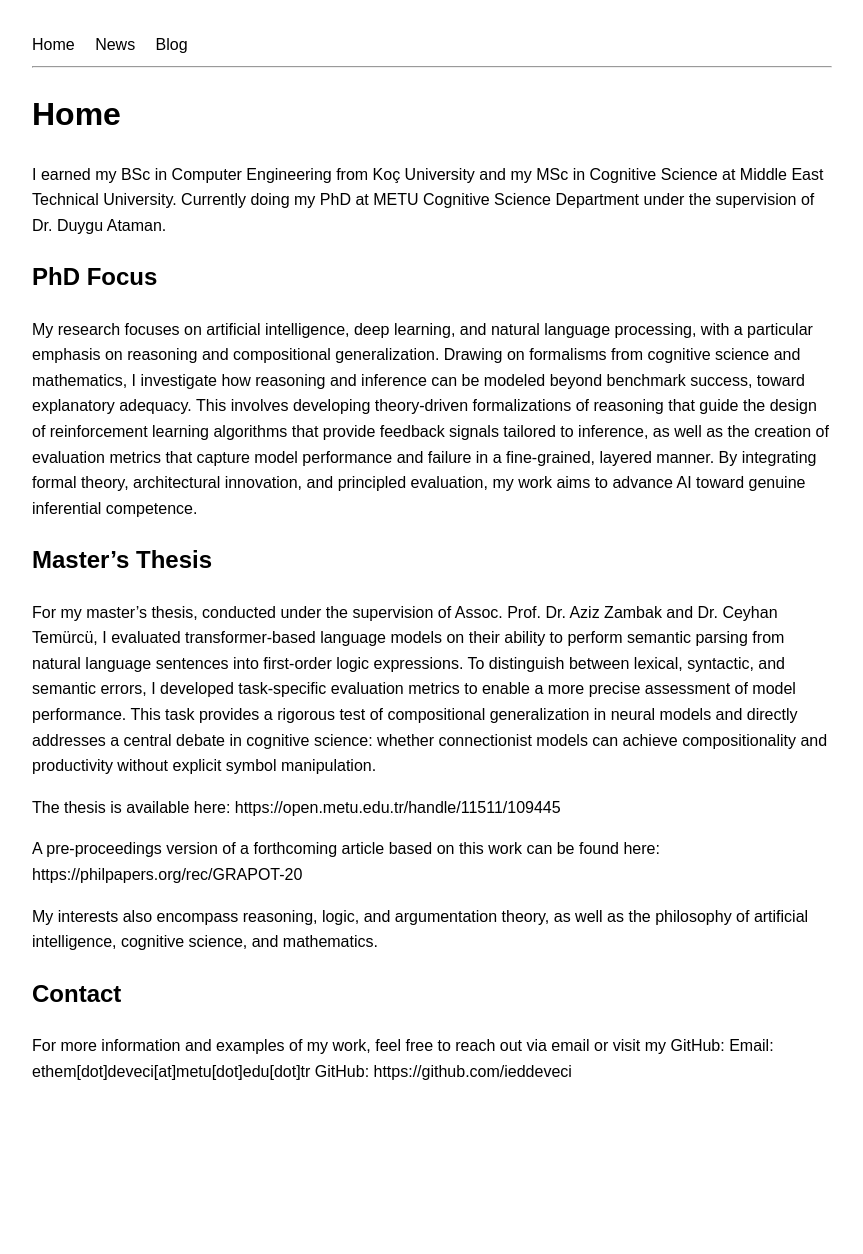
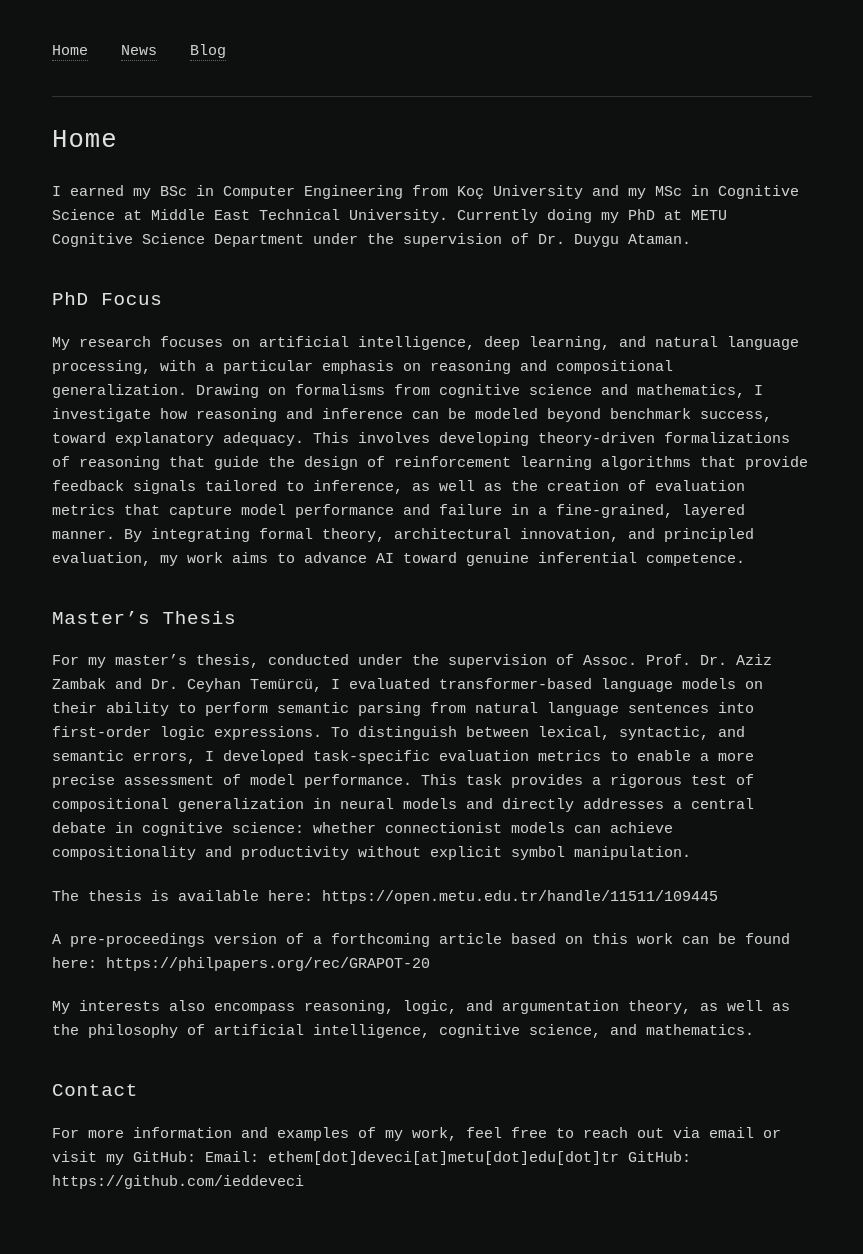
Before and after one commit to ieddeveci/ieddeveci.github.io, a Jekyll site: the page built from index.md, in a window 1280 px wide. Shown: the whole page, without its empty margins (208-1071 px from the left). Built offline with Jekyll 4.4.1, drawn with Linux system fonts in a browser that asks for light colours; before the commit the page ends 1132 px from its top, so only the background shows below that.

Commit message:
Update style.css

```diff
--- a/assets/css/style.css
+++ b/assets/css/style.css
@@ -1,22 +1,88 @@
+/* ===== Global ===== */
+
 body {
-  font-family: Arial, sans-serif;
-  max-width: 800px;
+  background-color: #0e0f0f;
+  color: #cfcfcf;
+  font-family: "Courier New", Courier, monospace;
+  max-width: 760px;
   margin: auto;
-  padding: 2rem;
+  padding: 2.5rem 2rem;
   line-height: 1.6;
+  font-size: 15px;
+}
+
+/* Subtle CRT softness */
+body {
+  text-shadow: 0 0 1px rgba(200, 200, 200, 0.15);
+}
+
+/* ===== Links ===== */
+
+a {
+  color: #cfcfcf;
+  text-decoration: none;
+  border-bottom: 1px dotted #666;
+}
+
+a:hover {
+  color: #ffffff;
+  border-bottom: 1px solid #999;
+}
+
+/* ===== Navigation ===== */
+
+nav {
+  margin-bottom: 2rem;
 }
 
 nav a {
-  margin-right: 1rem;
-  text-decoration: none;
-  color: black;
+  margin-right: 1.5rem;
+}
+
+/* ===== Headings ===== */
+
+h1, h2, h3 {
+  font-weight: normal;
+  letter-spacing: 0.04em;
+  color: #e0e0e0;
+}
+
+h1 {
+  font-size: 1.6rem;
+  margin-bottom: 1.2rem;
+}
+
+h2 {
+  font-size: 1.2rem;
+  margin-top: 2rem;
+}
+
+/* ===== Horizontal rule ===== */
+
+hr {
+  border: none;
+  border-top: 1px solid #333;
+  margin: 1.5rem 0;
+}
+
+/* ===== Blog list ===== */
+
+.blog-list {
+  list-style-type: none;
+  padding-left: 0;
+}
+
+.blog-list li {
+  margin-bottom: 1.5rem;
 }
 
 .post-date {
-  color: #666;
-  font-size: 0.9em;
+  color: #8f8f8f;
+  font-size: 0.85em;
 }
 
-.blog-list li {
-  margin-bottom: 1.2em;
+/* ===== Paragraph rhythm ===== */
+
+p {
+  margin-bottom: 1.2rem;
 }
```
